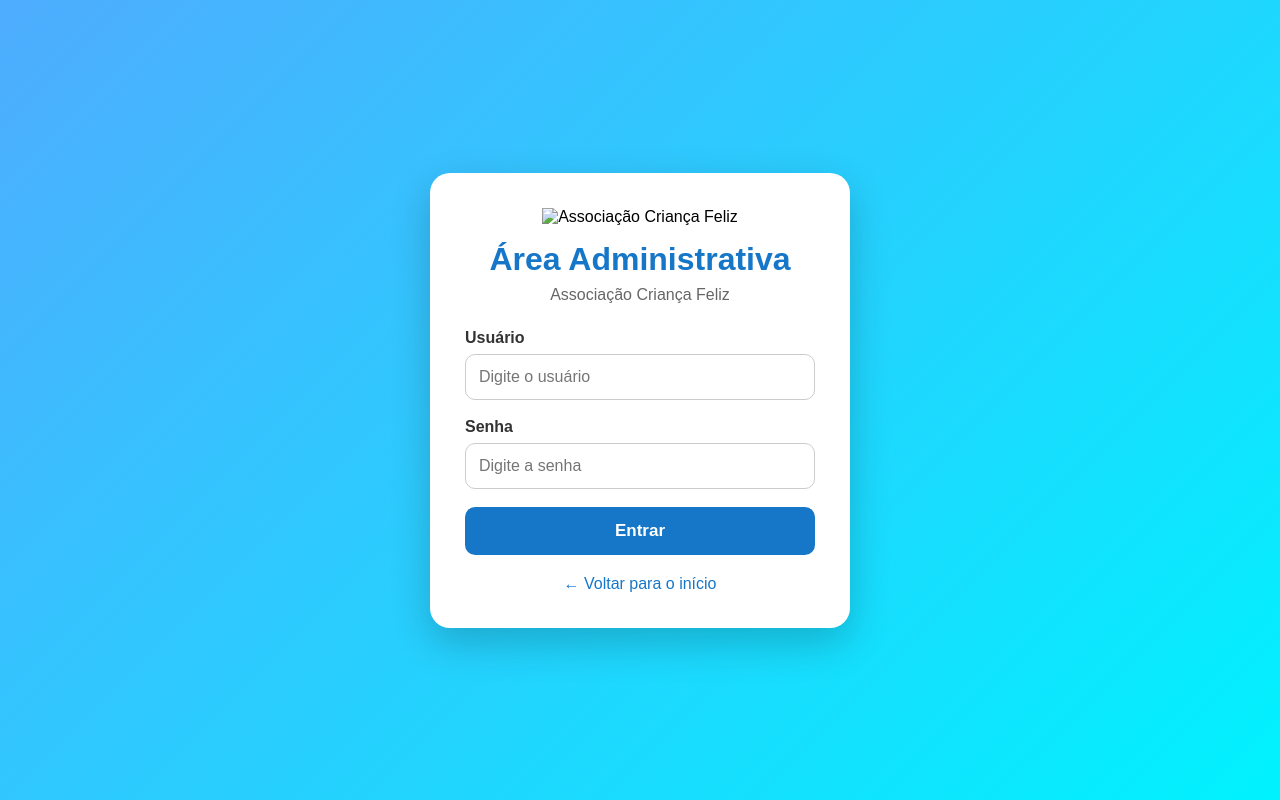
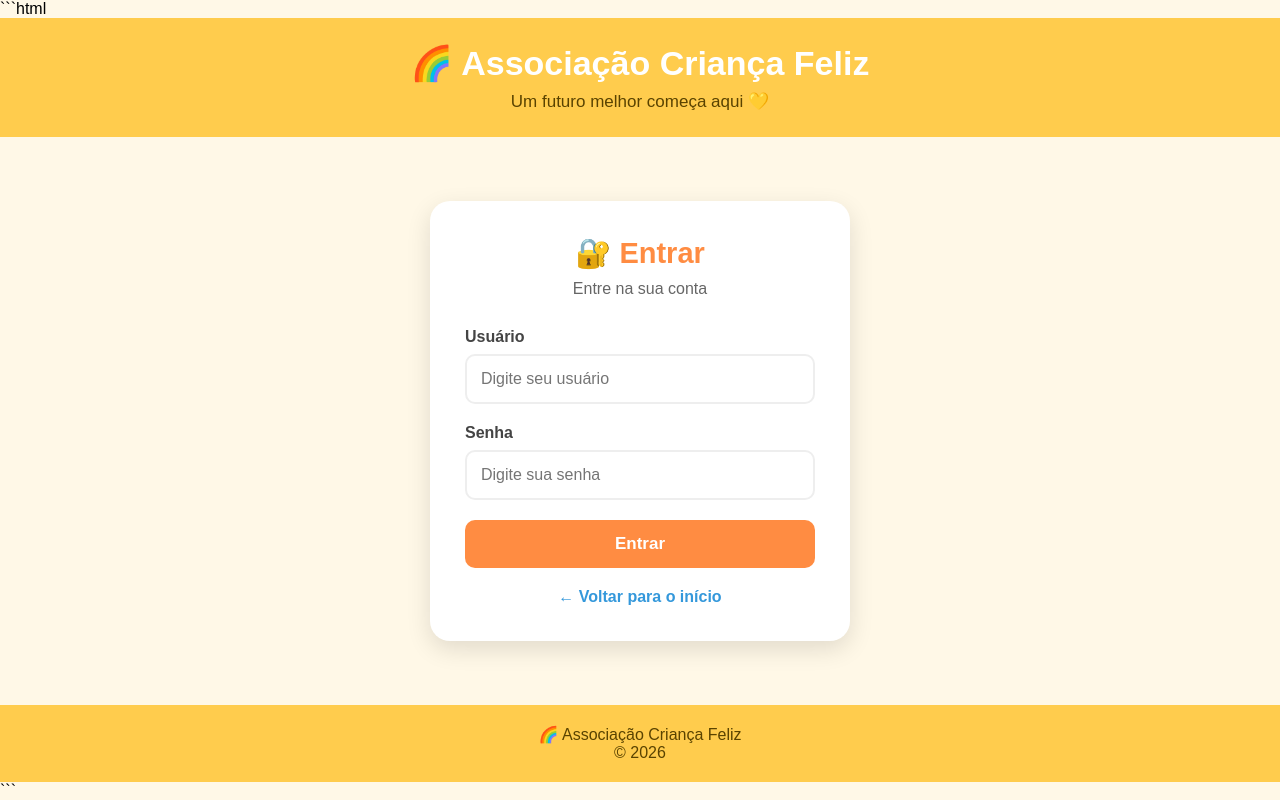
Before and after one commit to Sr-tetao/associacao_crian-a-feliz, a Flask app: page /login in a window 1280 px wide. Run offline with Flask 3, Linux system fonts and the light colour scheme.

Commit message:
Update login.html

````diff
--- a/templates/login.html
+++ b/templates/login.html
@@ -1,5 +1,7 @@
+```html
 <!DOCTYPE html>
 <html lang="pt-BR">
+
 <head>
     <meta charset="UTF-8">
     <meta name="viewport" content="width=device-width, initial-scale=1.0">
@@ -8,155 +10,268 @@
 
     <style>
         * {
-            box-sizing: border-box;
             margin: 0;
             padding: 0;
+            box-sizing: border-box;
         }
 
         body {
-            font-family: Arial, sans-serif;
             min-height: 100vh;
+            font-family: Arial, Helvetica, sans-serif;
+            background: #fff8e7;
+
+            display: flex;
+            flex-direction: column;
+        }
+
+        header {
+            background: #ffcc4d;
+            padding: 25px 20px;
+            text-align: center;
+        }
+
+        header h1 {
+            color: white;
+            font-size: 34px;
+        }
+
+        header p {
+            margin-top: 8px;
+            color: #5a4300;
+            font-size: 17px;
+        }
+
+        .login-area {
+            flex: 1;
+
             display: flex;
             justify-content: center;
             align-items: center;
-            background: linear-gradient(135deg, #4facfe, #00f2fe);
+
+            padding: 40px 20px;
         }
 
-        .login-container {
-            width: 90%;
+        .login-card {
+            width: 100%;
             max-width: 420px;
+
             background: white;
             padding: 35px;
+
             border-radius: 20px;
-            box-shadow: 0 15px 40px rgba(0,0,0,0.2);
+
+            box-shadow:
+                0 8px 25px rgba(0, 0, 0, 0.12);
+        }
+
+        .login-card h2 {
+            text-align: center;
+            color: #ff8c42;
+            margin-bottom: 10px;
+            font-size: 29px;
+        }
+
+        .login-card .descricao {
+            text-align: center;
+            color: #666;
+            margin-bottom: 30px;
+        }
+
+        .campo {
+            margin-bottom: 20px;
+        }
+
+        .campo label {
+            display: block;
+            margin-bottom: 8px;
+            font-weight: bold;
+            color: #444;
+        }
+
+        .campo input {
+            width: 100%;
+            padding: 14px;
+
+            border: 2px solid #eee;
+            border-radius: 10px;
+
+            font-size: 16px;
+            outline: none;
+        }
+
+        .campo input:focus {
+            border-color: #ffcc4d;
+        }
+
+        .botao {
+            width: 100%;
+
+            padding: 14px;
+
+            border: none;
+            border-radius: 10px;
+
+            background: #ff8c42;
+            color: white;
+
+            font-size: 17px;
+            font-weight: bold;
+
+            cursor: pointer;
+        }
+
+        .botao:hover {
+            background: #f47721;
+        }
+
+        .mensagens {
+            margin-bottom: 20px;
+        }
+
+        .mensagem {
+            padding: 12px;
+            border-radius: 8px;
+            margin-bottom: 8px;
             text-align: center;
         }
 
-        .logo {
-            width: 110px;
-            height: 110px;
-            object-fit: contain;
-            margin-bottom: 15px;
+        .erro {
+            background: #ffe0dc;
+            color: #b42318;
         }
 
-        h1 {
-            color: #1677c8;
-            margin-bottom: 8px;
-        }
-
-        .subtitulo {
-            color: #666;
-            margin-bottom: 25px;
-        }
-
-        label {
-            display: block;
-            text-align: left;
-            margin-bottom: 7px;
-            font-weight: bold;
-            color: #333;
-        }
-
-        input {
-            width: 100%;
-            padding: 13px;
-            margin-bottom: 18px;
-            border: 1px solid #ccc;
-            border-radius: 10px;
-            font-size: 16px;
-        }
-
-        input:focus {
-            outline: none;
-            border-color: #1677c8;
-        }
-
-        button {
-            width: 100%;
-            padding: 14px;
-            border: none;
-            border-radius: 10px;
-            background: #1677c8;
-            color: white;
-            font-size: 17px;
-            font-weight: bold;
-            cursor: pointer;
-        }
-
-        button:hover {
-            background: #0d5fa8;
+        .sucesso {
+            background: #dff7e3;
+            color: #18753c;
         }
 
         .voltar {
-            display: inline-block;
+            display: block;
+            text-align: center;
+
             margin-top: 20px;
+
+            color: #3498db;
             text-decoration: none;
-            color: #1677c8;
+            font-weight: bold;
         }
 
-        .mensagem {
-            padding: 10px;
-            margin-bottom: 15px;
-            border-radius: 8px;
-            background: #ffe0e0;
-            color: #b00000;
+        .voltar:hover {
+            text-decoration: underline;
+        }
+
+        footer {
+            background: #ffcc4d;
+            padding: 20px;
+            text-align: center;
+            color: #5a4300;
+        }
+
+        @media (max-width: 500px) {
+
+            header h1 {
+                font-size: 27px;
+            }
+
+            .login-card {
+                padding: 25px;
+            }
+
+            .login-card h2 {
+                font-size: 25px;
+            }
         }
     </style>
 </head>
 
 <body>
 
-    <div class="login-container">
+    <header>
+        <h1>🌈 Associação Criança Feliz</h1>
+        <p>Um futuro melhor começa aqui 💛</p>
+    </header>
 
-        <img
-            src="{{ url_for('static', filename='logo.png') }}"
-            class="logo"
-            alt="Associação Criança Feliz"
-        >
 
-        <h1>Área Administrativa</h1>
+    <main class="login-area">
 
-        <p class="subtitulo">
-            Associação Criança Feliz
+        <div class="login-card">
+
+            <h2>🔐 Entrar</h2>
+
+            <p class="descricao">
+                Entre na sua conta
             </p>
 
-        {% with mensagens = get_flashed_messages(with_categories=true) %}
-            {% if mensagens %}
-                {% for categoria, mensagem in mensagens %}
-                    <div class="mensagem">
+
+            <!-- Mensagens do Flask -->
+
+            {% with messages = get_flashed_messages(with_categories=true) %}
+
+                {% if messages %}
+
+                    <div class="mensagens">
+
+                        {% for categoria, mensagem in messages %}
+
+                            <div class="mensagem {{ categoria }}">
                                 {{ mensagem }}
                             </div>
+
                         {% endfor %}
+
+                    </div>
+
                 {% endif %}
+
             {% endwith %}
+
+
+            <!-- Formulário de login -->
 
             <form method="POST" action="{{ url_for('login') }}">
 
-            <label for="usuario">Usuário</label>
+                <div class="campo">
+
+                    <label for="usuario">
+                        Usuário
+                    </label>
 
                     <input
                         type="text"
                         id="usuario"
                         name="usuario"
-                placeholder="Digite o usuário"
+                        placeholder="Digite seu usuário"
                         required
+                        autocomplete="username"
                     >
 
-            <label for="senha">Senha</label>
+                </div>
+
+
+                <div class="campo">
+
+                    <label for="senha">
+                        Senha
+                    </label>
 
                     <input
                         type="password"
                         id="senha"
                         name="senha"
-                placeholder="Digite a senha"
+                        placeholder="Digite sua senha"
                         required
+                        autocomplete="current-password"
                     >
 
-            <button type="submit">
+                </div>
+
+
+                <button type="submit" class="botao">
                     Entrar
                 </button>
 
             </form>
+
 
             <a href="{{ url_for('inicio') }}" class="voltar">
                 ← Voltar para o início
@@ -164,5 +279,15 @@
 
         </div>
 
+    </main>
+
+
+    <footer>
+        <p>🌈 Associação Criança Feliz</p>
+        <p>© 2026</p>
+    </footer>
+
 </body>
+
 </html>
+```
````
Lines whose indentation alone changed are shown as unchanged.
